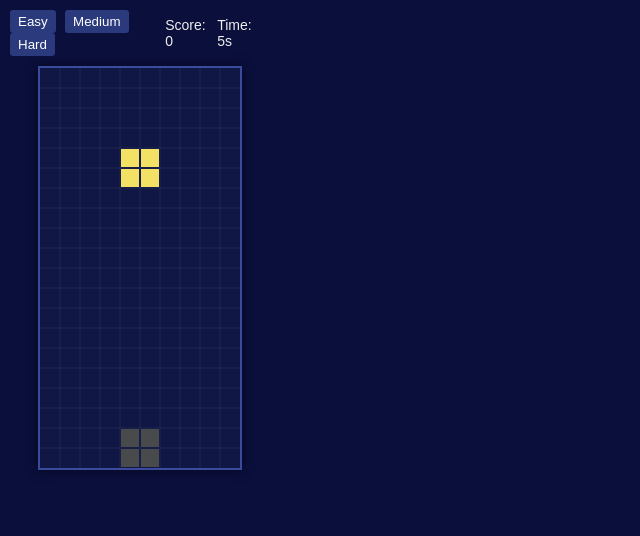
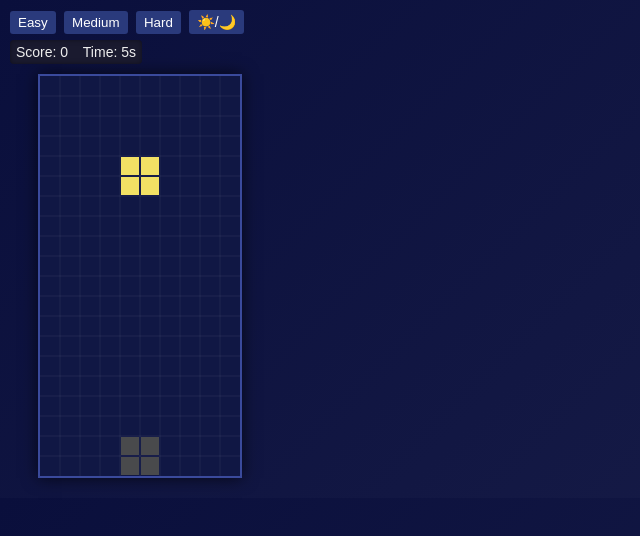
Before and after one commit to k-shiman/tetris-chrome-extension, a browser extension: page index.html in a window 1280 px wide. Shown: the whole page, without its empty margins (0-640 px from the left). Drawn offline with Linux system fonts and the light colour scheme.

Commit message:
added night/day version of the game, smooth canvas appearing, You lost signage pulsating, better design

```diff
--- a/index.html
+++ b/index.html
@@ -6,20 +6,30 @@
   <title>Tetris</title>
   <link rel="stylesheet" href="style.css" />
 </head>
-<body>
+<body class="theme-dark">
   <div id="ui">
     <div class="btn-group">
       <button id="btn-easy">Easy</button>
       <button id="btn-medium">Medium</button>
       <button id="btn-hard">Hard</button>
+      <button id="btn-theme">☀️/🌙</button>
     </div>
     <div id="status">
       <span>Score: <span id="score">0</span></span>
       <span>Time: <span id="timer">0</span>s</span>
     </div>
   </div>
-  <canvas id="tetris"></canvas>
+  <div id="canvas-wrapper">
+    <canvas id="tetris"></canvas>
+  </div>
   <div id="message"></div>
+  <script>
+    // Simple theme switcher
+    document.getElementById('btn-theme').onclick = () => {
+      document.body.classList.toggle('theme-dark');
+      document.body.classList.toggle('theme-light');
+    };
+  </script>
   <script src="script.js"></script>
 </body>
 </html>
--- a/style.css
+++ b/style.css
@@ -2,34 +2,66 @@ body {
   margin: 0;
   padding: 10px;
   width: 260px;
-  background: #0a0f3c;
   font-family: sans-serif;
   user-select: none;
+  transition: background 1s;
+}
+
+.theme-dark {
+  background: linear-gradient(135deg, #0a0f3c, #1a1f4a);
+  color: white;
+}
+.theme-light {
+  background: linear-gradient(135deg, #dfe9f3, #b5c6e0);
+  color: black;
 }
 
 #ui {
   display: flex;
   justify-content: space-between;
   align-items: center;
+  flex-wrap: wrap;
+  gap: 6px;
 }
 
 .btn-group button {
-  margin-right: 5px;
+  margin-right: 4px;
   padding: 4px 8px;
   background: #2a3a7c;
   color: #fff;
   border: none;
   border-radius: 3px;
   cursor: pointer;
-  transition: background 0.3s ease, transform 0.2s ease;
+  transition: background 0.3s, box-shadow 0.3s;
+}
+.btn-group button:hover {
+  background: #3a4a9c;
+}
+#btn-theme {
+  font-size: 14px;
 }
 
-.btn-group button:hover {
-  background: #ff8c00;
-  transform: scale(1.05);
+#message {
+  text-align: center;
+  color: #f55;
+  font-size: 18px;
+  margin-top: 6px;
+}
+
+#message:not(:empty) {
+  animation: pulse 1.5s infinite;
+}
+
+@keyframes pulse {
+  0%, 100% { transform: scale(1); opacity: 1; }
+  50% { transform: scale(1.05); opacity: 0.6; }
 }
 
 #status {
+  background: #1a1a2f;
+  padding: 4px 6px;
+  border-radius: 4px;
+  box-shadow: inset 0 0 5px #0006;
   display: flex;
   justify-content: space-between;
   width: 120px;
@@ -40,23 +72,19 @@ body {
   color: #eee;
 }
 
+#canvas-wrapper {
+  animation: fadeIn 1s ease-in;
+}
+
 canvas {
   display: block;
   margin: 10px auto;
   background: #101744;
   border: 2px solid #3a4a9c;
-  box-shadow: 0 0 10px #0008;
-}
-
-#message {
-  text-align: center;
-  color: #f55;
-  font-size: 18px;
-  margin-top: 6px;
-  animation: fadeIn 0.5s ease-out;
+  box-shadow: 0 0 15px #000a;
 }
 
 @keyframes fadeIn {
-  from { opacity: 0; transform: translateY(-10px); }
-  to { opacity: 1; transform: translateY(0); }
+  from { opacity: 0; transform: scale(0.9); }
+  to { opacity: 1; transform: scale(1); }
 }
```
